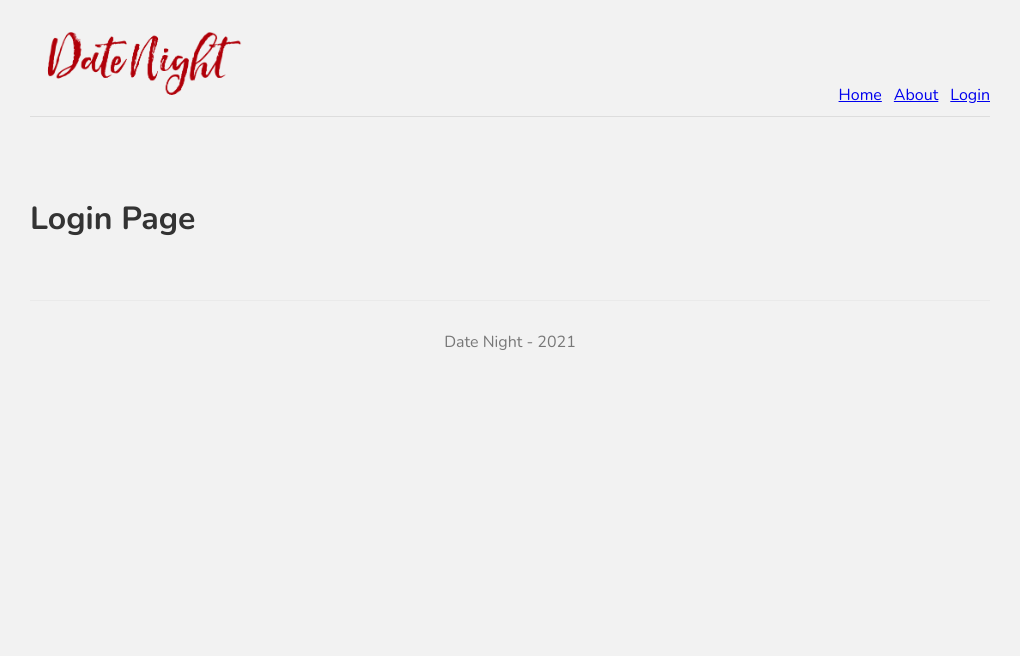
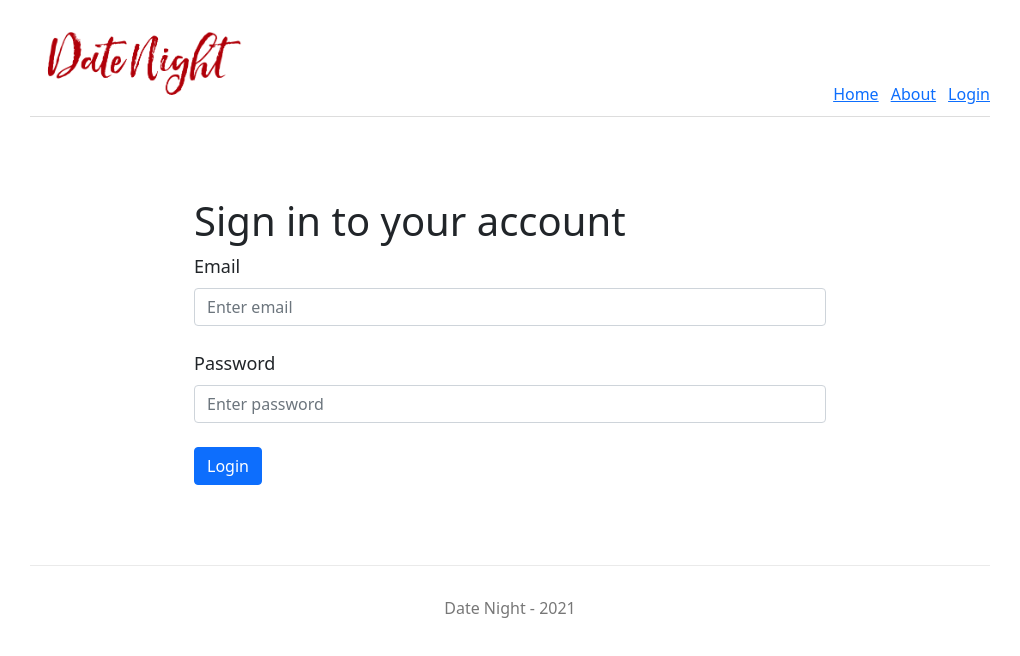
Before and after one commit to JejuBrothers/date-night-frontend, a Next.js app: page /login in a window 1280 px wide. Shown: the top 656 px of the page, without its empty margins (130-1150 px from the left). Built offline with nearby package versions, Linux system fonts and the light colour scheme.

Commit message:
add login form and api

```diff
--- a/pages/login.js
+++ b/pages/login.js
@@ -1,13 +1,73 @@
 import Head from 'next/head';
+import { useState } from 'react';
+import { useForm } from 'react-hook-form';
+import { Form, Row, Col, Button, Alert } from 'react-bootstrap';
+import { loginAccount } from '../services/account';
+
+import 'bootstrap/dist/css/bootstrap.css';
 
 const Login = () => {
+  const {
+    register,
+    formState: { errors },
+    handleSubmit,
+  } = useForm();
+
+  const onLogin = async (accountInfo) => {
+    const res = await loginAccount(accountInfo);
+    console.log(res); //TODO: Handle errorss
+  };
+
   return (
     <>
       <Head>
         <title>Date Night | Login</title>
       </Head>
-      <div>
-        <h1>Login Page</h1>
+      <div className='a-form'>
+        <Row>
+          <Col md={{ span: 8, offset: 2 }}>
+            <h1>Sign in to your account</h1>
+            <Form onSubmit={handleSubmit(onLogin)}>
+              <Form.Group controlId='formEmail'>
+                <Form.Label>Email</Form.Label>
+                <Form.Control
+                  type='email'
+                  placeholder='Enter email'
+                  {...register('email', {
+                    required: 'Required',
+                  })}
+                />
+                {errors?.email && (
+                  <Alert variant='info'>
+                    {errors.email.type === 'required' &&
+                      'Your email is required!'}
+                  </Alert>
+                )}
+              </Form.Group>
+              <br />
+              <Form.Group controlId='formPassword'>
+                <Form.Label>Password</Form.Label>
+                <Form.Control
+                  type='password'
+                  placeholder='Enter password'
+                  {...register('password', {
+                    required: 'Required',
+                  })}
+                />
+                {errors?.password && (
+                  <Alert variant='info'>
+                    {errors.password.type === 'required' &&
+                      'Your password is required!'}
+                  </Alert>
+                )}
+              </Form.Group>
+              <br />
+              <Button variant='primary' type='submit'>
+                Login
+              </Button>
+            </Form>
+          </Col>
+        </Row>
       </div>
     </>
   );
--- a/services/account.js
+++ b/services/account.js
@@ -6,3 +6,12 @@ export async function createAccount(AccountInfo) {
   });
   return await res.json();
 }
+
+export async function loginAccount(AccountInfo) {
+  const res = await fetch('http://localhost:3000/auth/login', {
+    method: 'POST',
+    headers: { 'Content-Type': 'application/json' },
+    body: JSON.stringify(AccountInfo),
+  });
+  return await res.json();
+}
```
